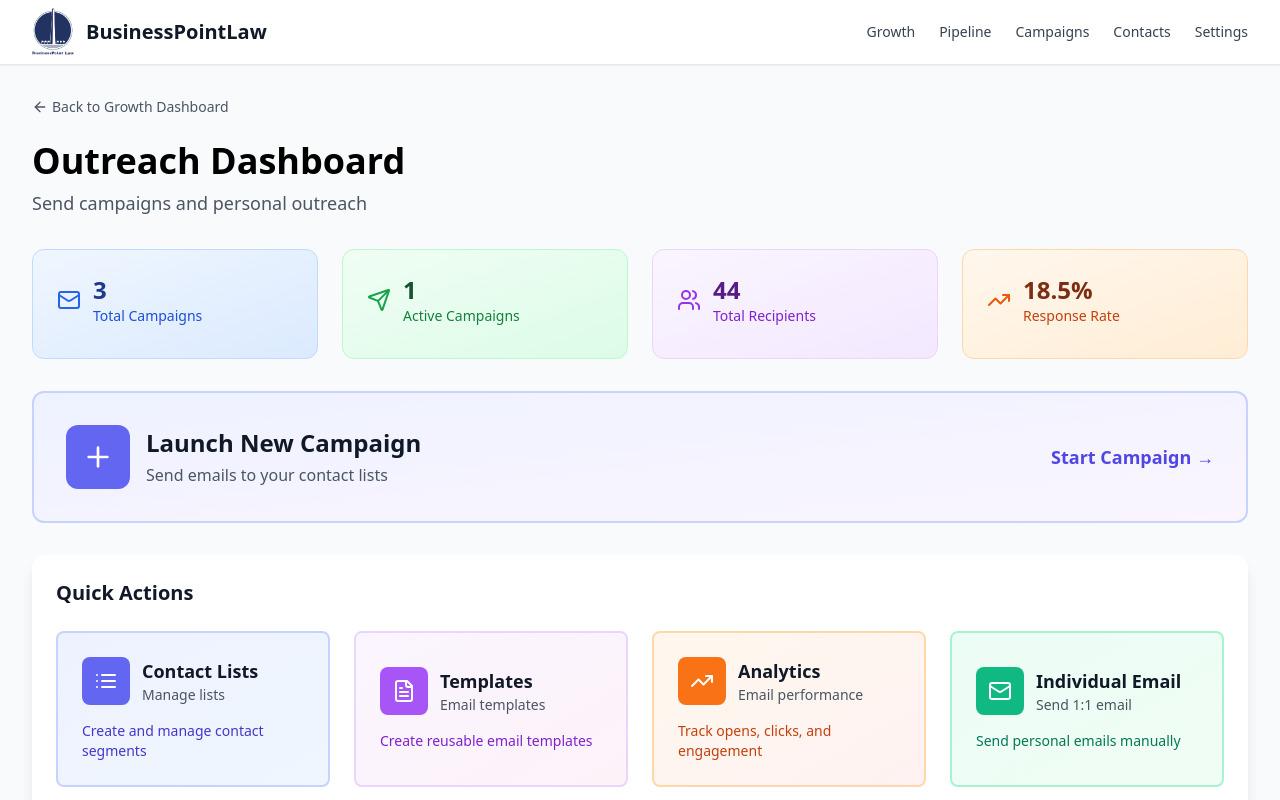
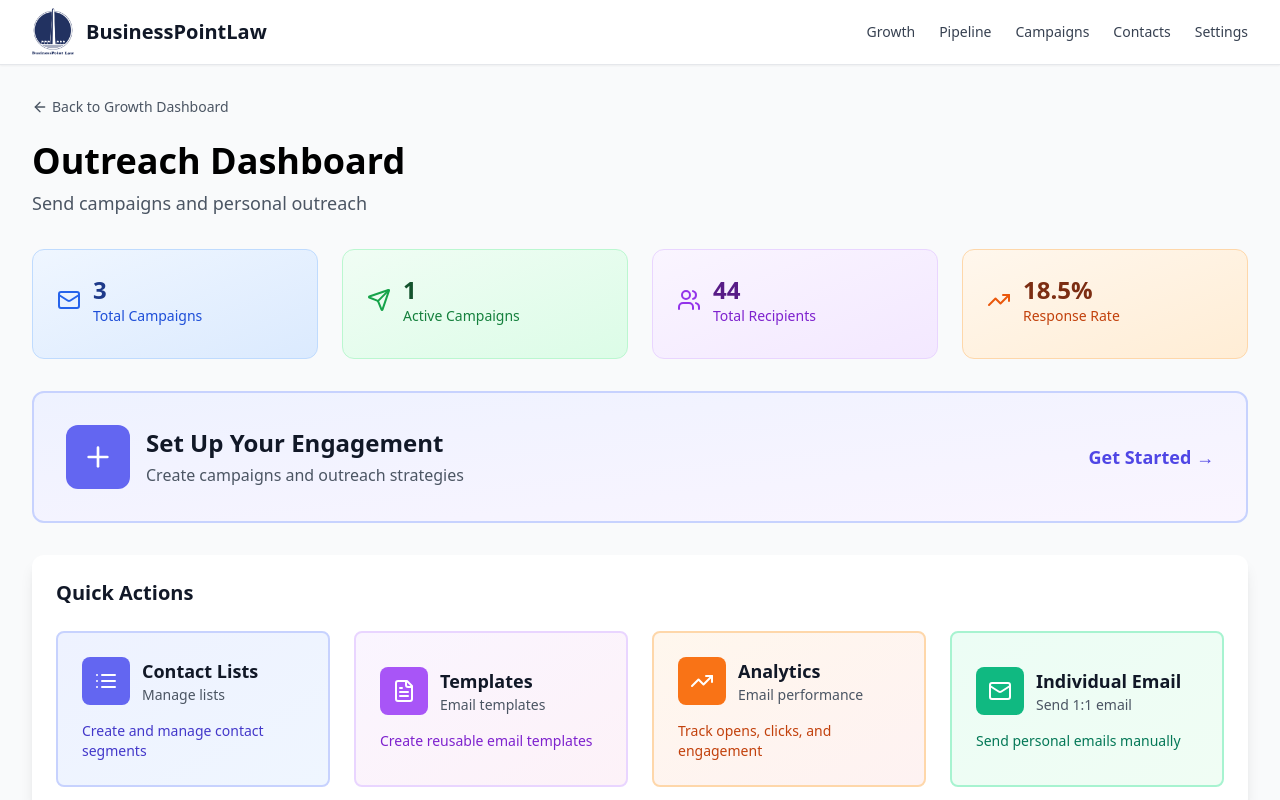
Before and after one commit to Ignite-Strategies/IgniteLegal-frontend, a React (Vite) app: page /outreach in a window 1280 px wide. Shown: the top 800 px of the page. Built offline with nearby package versions, Linux system fonts and the light colour scheme.

Commit message:
Refactor relationship to engage: update routes and OutreachHome button text

```diff
--- a/src/App.jsx
+++ b/src/App.jsx
@@ -26,9 +26,9 @@ import FinancialSpends from './pages/financial/FinancialSpends';
 // Attract imports
 import AttractHub from './pages/attract/AttractHub';
 
-// Relationship imports
-import RelationshipDashboard from './pages/relationship/RelationshipDashboard';
-import Relationship from './pages/relationship/Relationship';
+// Engage imports (formerly Relationship)
+import EngageDashboard from './pages/relationship/RelationshipDashboard';
+import Engage from './pages/relationship/Relationship';
 import MeetingDashboard from './pages/relationship/MeetingDashboard';
 import MeetingPrep from './pages/relationship/MeetingPrep';
 import Ecosystem from './pages/relationship/Ecosystem';
@@ -92,9 +92,9 @@ function App() {
           {/* Attract Routes */}
           <Route path="/attract" element={<AttractHub />} />
 
-          {/* Relationship Routes */}
-          <Route path="/relationship" element={<Relationship />} />
-          <Route path="/relationship-dashboard" element={<RelationshipDashboard />} />
+          {/* Engage Routes (formerly Relationship) */}
+          <Route path="/engage" element={<Engage />} />
+          <Route path="/engage-dashboard" element={<EngageDashboard />} />
           <Route path="/meeting-dashboard" element={<MeetingDashboard />} />
           <Route path="/meeting-prep/:id" element={<MeetingPrep />} />
           <Route path="/ecosystem" element={<Ecosystem />} />
--- a/src/pages/GrowthDashboard.jsx
+++ b/src/pages/GrowthDashboard.jsx
@@ -134,7 +134,7 @@ export default function GrowthDashboard() {
       insight: "Active relationship building, strong networking",
       icon: <Users className="h-6 w-6 text-white" />,
       color: "bg-orange-500",
-      route: "/relationship"
+      route: "/engage"
     },
     {
       name: "Nurture",
--- a/src/pages/outreach/OutreachHome.jsx
+++ b/src/pages/outreach/OutreachHome.jsx
@@ -96,7 +96,7 @@ export default function OutreachHome() {
         </div>
       </div>
 
-      {/* Launch New Campaign */}
+      {/* Set Up Your Engagement */}
       <div
         className="bg-gradient-to-br from-indigo-50 to-purple-50 p-8 rounded-xl border-2 border-indigo-200 hover:border-indigo-400 transition cursor-pointer mb-8"
         onClick={() => navigate('/outreach/campaign-creator')}
@@ -107,12 +107,12 @@ export default function OutreachHome() {
               <Plus className="h-8 w-8" />
             </div>
             <div>
-              <h2 className="text-2xl font-bold text-gray-900 mb-1">Launch New Campaign</h2>
-              <p className="text-gray-600">Send emails to your contact lists</p>
+              <h2 className="text-2xl font-bold text-gray-900 mb-1">Set Up Your Engagement</h2>
+              <p className="text-gray-600">Create campaigns and outreach strategies</p>
             </div>
           </div>
           <span className="inline-flex items-center text-indigo-600 font-semibold text-lg">
-            Start Campaign →
+            Get Started →
           </span>
         </div>
       </div>
--- a/src/pages/relationship/Relationship.jsx
+++ b/src/pages/relationship/Relationship.jsx
@@ -41,7 +41,7 @@ export default function Relationship() {
       icon: <FileText className="h-6 w-6" />,
       cta: 'Log Insights',
       color: 'bg-purple-500',
-      route: '/relationship-dashboard',
+      route: '/engage-dashboard',
     },
     {
       id: 'analyze',
--- a/src/pages/relationship/RelationshipDashboard.jsx
+++ b/src/pages/relationship/RelationshipDashboard.jsx
@@ -16,7 +16,7 @@ export default function RelationshipDashboard() {
       kpi: `${mockBdLoopMetrics.outreach.emailsSent} sent / ${mockBdLoopMetrics.outreach.replies} replies`,
       cta: 'Send Outreach',
       color: 'from-blue-500 to-blue-600',
-      route: '/relationship',
+      route: '/engage',
     },
     {
       id: 'prep',
@@ -63,8 +63,8 @@ export default function RelationshipDashboard() {
   return (
     <div className="max-w-7xl mx-auto px-4 sm:px-6 lg:px-8 py-8">
       <PageHeader
-        title="Relationship Dashboard"
-        subtitle="Your relationship command center"
+        title="Engage Dashboard"
+        subtitle="Your engagement command center"
         backTo="/growth-dashboard"
         backLabel="Back to Growth Dashboard"
       />
```
